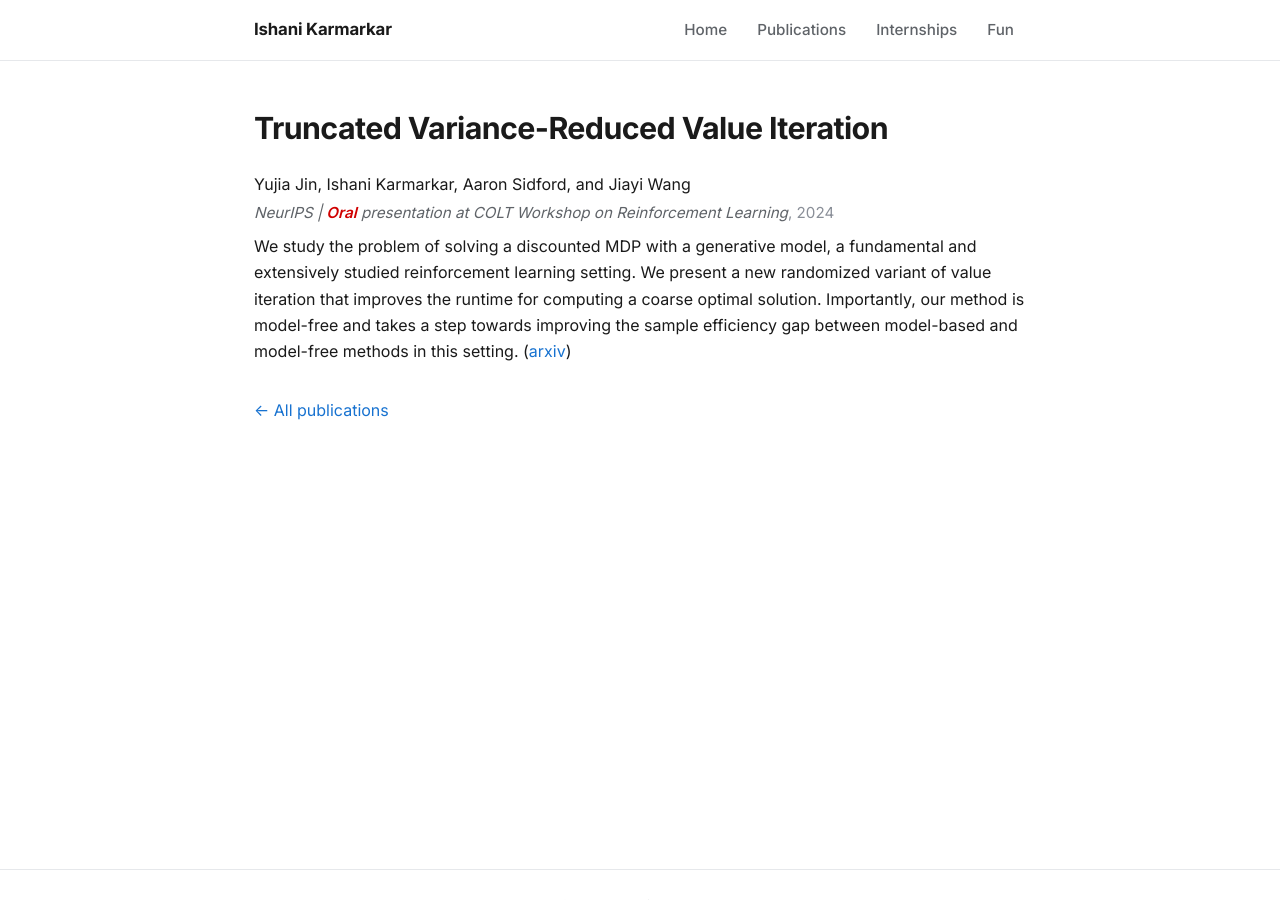
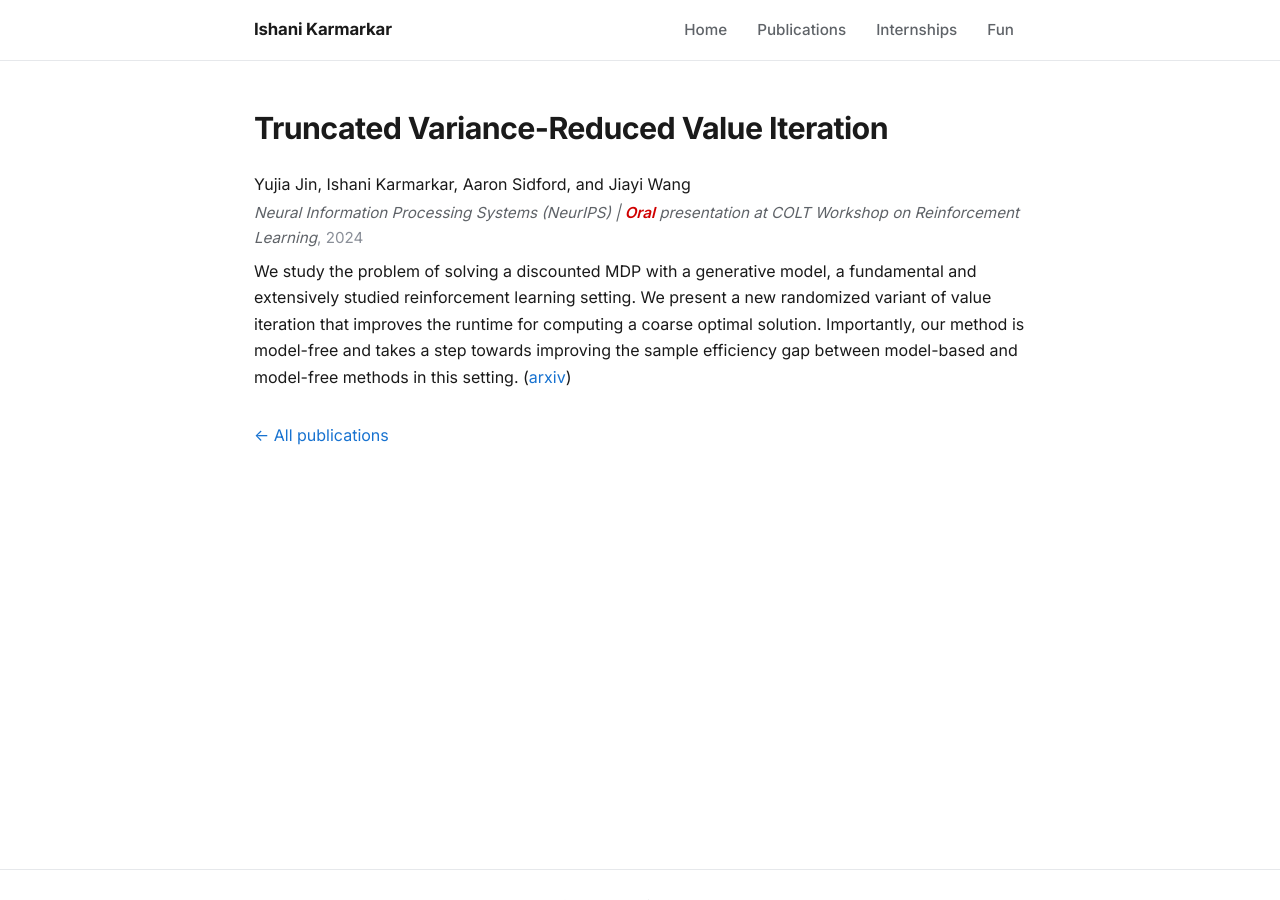
Before and after one commit to ishanikarmarkar/ishanikarmarkar.github.io, a Jekyll site: the page built from _posts/2024-07-03-tvrvi.markdown, in a window 1280 px wide and 900 px high. Built offline with Jekyll 4.4.1, drawn with Linux system fonts in a browser that asks for light colours.

Commit message:
Update bio and publication venue/abstract details
Co-Authored-By: Claude Opus 4.8 <noreply@anthropic.com>

```diff
--- a/_posts/2023-09-16-effres.markdown
+++ b/_posts/2023-09-16-effres.markdown
@@ -5,7 +5,7 @@ image: images/effres.png
 date: 2023-06-24
 categories: research
 course: ""
-venue: "NeurIPS"
+venue: "Neural Information Processing Systems (NeurIPS)"
 authors: "Rajat Dwaraknath, Ishani Karmarkar, and Aaron Sidford"
 subtitle:
 ---
--- a/_posts/2024-02-25-clustering.markdown
+++ b/_posts/2024-02-25-clustering.markdown
@@ -5,7 +5,7 @@ image: images/sizegen.png
 date: 2025-09-20
 categories: research
 course: ""
-venue: "NeurIPS <span style='color: red;'>Spotlight</span> (top 3% of all submissions)"
+venue: "Neural Information Processing Systems (NeurIPS) <span style='color: red;'>Spotlight</span> (top 3% of all submissions)"
 authors: "Vaggos Chatziafratis, Ishani Karmarkar, Yingxi Li, and Ellen Vitercik"
 subtitle:
 ---
--- a/_posts/2024-07-03-tvrvi.markdown
+++ b/_posts/2024-07-03-tvrvi.markdown
@@ -5,7 +5,7 @@ image: images/mdp_example.png
 date: 2024-06-03
 categories: research
 course: ""
-venue: "NeurIPS | <span style='color: red;'>Oral</span> presentation at COLT Workshop on Reinforcement Learning"
+venue: "Neural Information Processing Systems (NeurIPS) | <span style='color: red;'>Oral</span> presentation at COLT Workshop on Reinforcement Learning"
 authors: "Yujia Jin, Ishani Karmarkar, Aaron Sidford, and Jiayi Wang"
 subtitle:
 ---
--- a/_posts/2025-08-18-hierarchical.markdown
+++ b/_posts/2025-08-18-hierarchical.markdown
@@ -5,7 +5,7 @@ image: images/star.png
 date: 2025-09-18
 categories: research
 course: ""
-venue: "NeurIPS <span style='color: red;'>Spotlight</span> (top 3% of all submissions) | <span style='color: red;'>Best Paper</span> at AAAI Workshop on Multi-Agents in the Real World"
+venue: "Neural Information Processing Systems (NeurIPS) <span style='color: red;'>Spotlight</span> (top 3% of all submissions) | <span style='color: red;'>Best Paper</span> at AAAI Workshop on Multi-Agents in the Real World"
 authors: "Emile Timothy Anand, Ishani Karmarkar, and Guannan Qu"
 subtitle:
 ---
--- a/_posts/2025-10-01-sclb.markdown
+++ b/_posts/2025-10-01-sclb.markdown
@@ -5,7 +5,7 @@ image: images/aclb.png
 date: 2026-01-03
 categories: research
 course: ""
-venue: "AISTATS | NeurIPS Workshop on Aligning Reinforcement Learning Experimentalists and Theorists | <span style='color: red;'>Oral</span> at Stanford Causal Science Conference"
+venue: "Artificial Intelligence and Statistics (AISTATS) | NeurIPS Workshop on Aligning Reinforcement Learning Experimentalists and Theorists | <span style='color: red;'>Oral</span> at Stanford Causal Science Conference"
 authors: "Emma Brunskill, Ishani Karmarkar, and Zhaoqi Li"
 subtitle:
 ---
--- a/index.html
+++ b/index.html
@@ -10,7 +10,7 @@ title: Home
 
     <p>
       Hello! I am a PhD student at Stanford University. My research broadly focuses on problems at the
-      intersection of optimization, machine learning, and algorithm design. Some of my recent work focuses on
+      intersection of machine learning theory and optimization. Some of my recent work focuses on
       problems in reinforcement learning theory and algorithmic game theory.
       I am very grateful to be advised by
       <a href="https://www.aaronsidford.com/">Aaron Sidford</a> and
```
